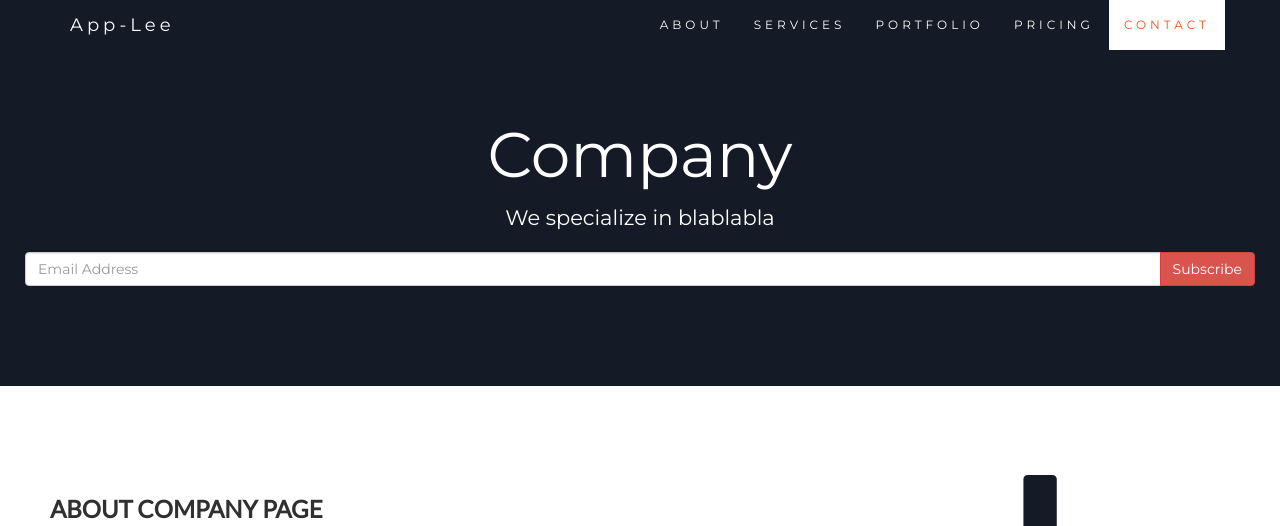
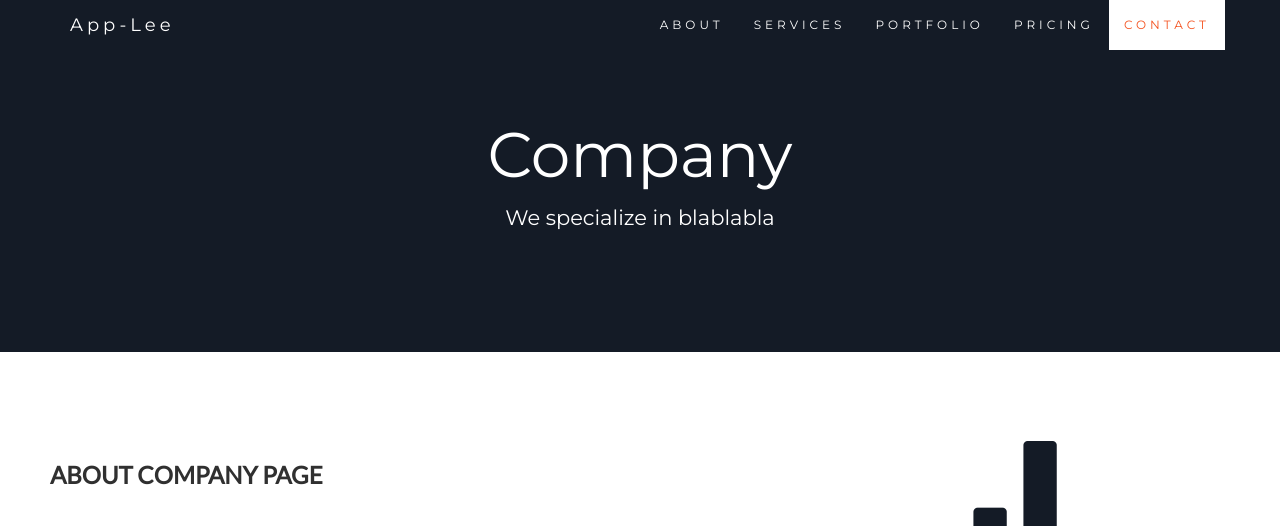
Before and after one commit to elvis-chuks/app-lee-private, a Flask app: page / in a window 1280 px wide. Shown: the top 526 px of the page. Run offline with Flask 2, Linux system fonts and the light colour scheme; some libraries are stand-ins or nearby versions.

Commit message:
removed form

```diff
--- a/templates/index.html
+++ b/templates/index.html
@@ -217,14 +217,7 @@
 <div class="jumbotron text-center">
   <h1>Company</h1>
   <p>We specialize in blablabla</p>
-  <form>
-    <div class="input-group">
-      <input type="email" class="form-control" size="50" placeholder="Email Address" required>
-      <div class="input-group-btn">
-        <button type="button" class="btn btn-danger">Subscribe</button>
-      </div>
-    </div>
-  </form>
+
 </div>
 
 <!-- Container (About Section) -->
```
